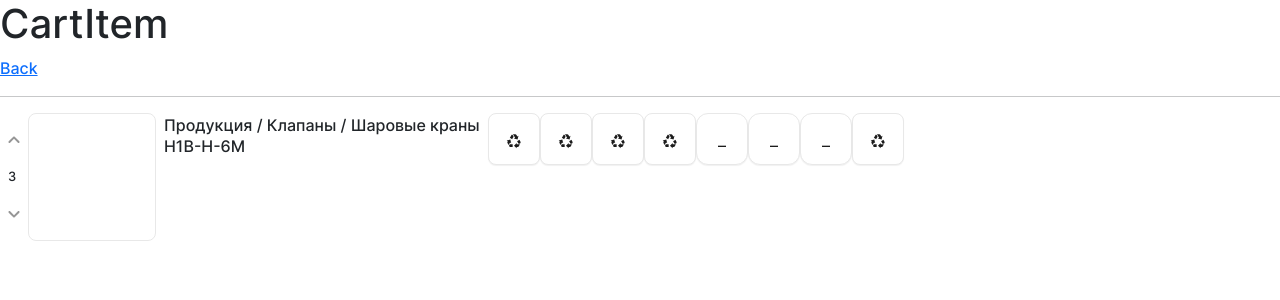
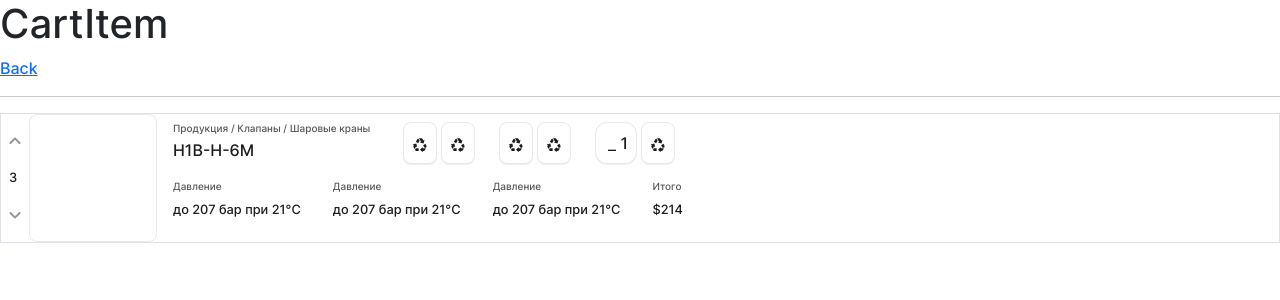
Before and after one commit to picus23/any-web-components, a Next.js app: page /cartItem in a window 1280 px wide. Shown: the top 300 px of the page. Built offline with nearby package versions, Linux system fonts and the light colour scheme.

Commit message:
add cart item

```diff
--- a/components/cartItem/CartItem.tsx
+++ b/components/cartItem/CartItem.tsx
@@ -1,7 +1,8 @@
 import { FC, ReactNode } from "react";
 import Button from '@/components/buttons/Button';
-import {MdOutlineRecycling} from 'react-icons/md';
-import {MdMinimize} from 'react-icons/md';
+import Describe from '@/components/cartItem/Describe';
+import { MdOutlineRecycling } from 'react-icons/md';
+import { MdMinimize } from 'react-icons/md';
 
 
 interface CartItemProps {
@@ -14,7 +15,7 @@ interface CartItemProps {
 }
 
 const CartItem: FC<CartItemProps> = ({ children, icon, type_btn, type_counter, count, name_item }) => {
-    return <div className="d-flex">
+    return <div className="d-flex border border-dark width-100">
         <div className="d-flex flex-column mx-2 justify-content-evenly">
             <svg width="12" height="8" viewBox="0 0 12 8" fill="none" xmlns="http://www.w3.org/2000/svg">
                 <path fill-rule="evenodd" clip-rule="evenodd" d="M2.11997 6.70998L5.99997 2.82998L9.87997 6.70998C10.27 7.09998 10.9 7.09998 11.29 6.70998C11.68 6.31998 11.68 5.68998 11.29 5.29998L6.69997 0.70998C6.30997 0.31998 5.67997 0.31998 5.28997 0.70998L0.699971 5.29998C0.309971 5.68998 0.309971 6.31998 0.699971 6.70998C1.08997 7.08998 1.72997 7.09998 2.11997 6.70998Z" fill="#969696" />
@@ -29,31 +30,52 @@ const CartItem: FC<CartItemProps> = ({ children, icon, type_btn, type_counter, c
             <rect x="0.5" y="0.5" width="127" height="127" rx="7.5" fill="url(#pattern0)" />
             <rect x="0.5" y="0.5" width="127" height="127" rx="7.5" stroke="#E8E8E8" />
         </svg>
-        <div className="mx-2">
-            <span>Продукция /</span>
-            <span> Клапаны /</span>
-            <span> Шаровые краны</span>
+        <div className="ms-3">
+            <div className="d-flex justify-content-between">
+                <div className="">
+                    <span className="font-size-13">Продукция /</span>
+                    <span className="font-size-13"> Клапаны /</span>
+                    <span className="font-size-13"> Шаровые краны</span>
                     <br />
-            <h6>{name_item}</h6>
+                    <span className="font-size-20">{name_item}</span>
                 </div>
-        <div className="d-flex">
-            <div className="">
+                <div className="action-panel">
+                    <div className="action-group">
                         <Button icon={<MdOutlineRecycling />} type_btn="small-gray"></Button>
                         <Button icon={<MdOutlineRecycling />} type_btn="small-gray"></Button>
                     </div>
-            <div className="">
+                    <div className="action-group">
                         <Button icon={<MdOutlineRecycling />} type_btn="small-gray"></Button>
                         <Button icon={<MdOutlineRecycling />} type_btn="small-gray"></Button>
                     </div>
-            <div>
-                <Button icon={<MdMinimize />} type_btn="gray"></Button>
-                <Button icon={<MdMinimize />} type_btn="gray"></Button>
-                <Button icon={<MdMinimize />} type_btn="gray"></Button>
+                    <div className="action-group">
+                        <Button icon={<MdMinimize />} type_btn="gray">1</Button>
                         <Button icon={<MdOutlineRecycling />} type_btn="small-gray"></Button>
                     </div>
                 </div>
 
             </div>
+            <div className="d-flex">
+                <div className="me-3">
+                    <span className="font-size-13">Давление</span> <br />
+                    <span className="font-size-16">до 207 бар при 21°C</span>
+                </div>
+                <div className="mx-3">
+                    <span className="font-size-13">Давление</span> <br />
+                    <span className="font-size-16">до 207 бар при 21°C</span>
+                </div>
+                <div className="mx-3">
+                    <span className="font-size-13">Давление</span> <br />
+                    <span className="font-size-16">до 207 бар при 21°C</span>
+                </div>
+                <div className="ms-3">
+                    <span className="font-size-13">Итого</span> <br />
+                    <span className="font-size-16">$214</span>
+                </div>
+            </div>
+        </div>
+    </div >
+
 }
 
 export default CartItem;
--- /dev/null
+++ b/components/cartItem/Describe.jsx
@@ -0,0 +1,8 @@
+function Describe(props) {
+  return (
+    <div>
+      <span>{props.title}</span>
+      <span>{props.describe}</span>
+    </div>
+  );
+}
--- a/tsconfig.json
+++ b/tsconfig.json
@@ -18,6 +18,6 @@
       "@/*": ["./*"]
     }
   },
-  "include": ["next-env.d.ts", "**/*.ts", "**/*.tsx"],
+  "include": ["next-env.d.ts", "**/*.ts", "**/*.tsx", "components/cartItem/Describe.jsx"],
   "exclude": ["node_modules"]
 }
```
Also changed, not shown: styles/style.css. Lines whose indentation alone changed are shown as unchanged.
